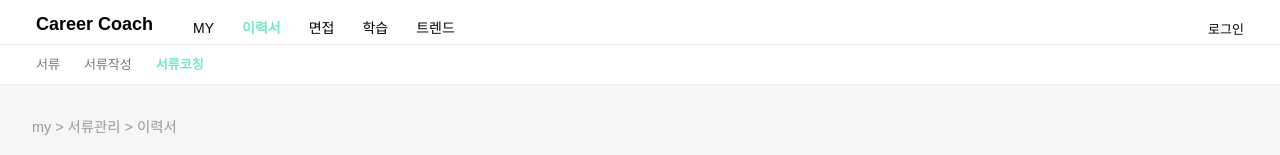
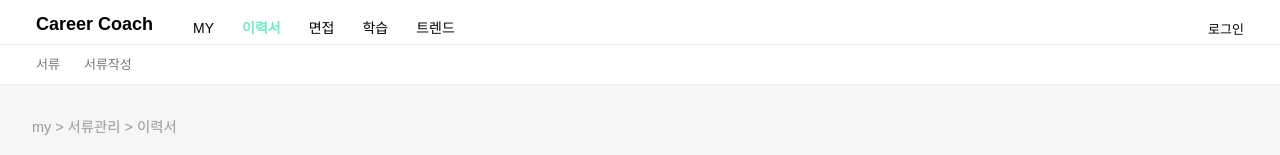
Before and after one commit to llbk-team/llbky-front, a Vue app: page /resume/coach in a window 1280 px wide. Shown: the top 155 px of the page. Built offline with nearby package versions, Linux system fonts and the light colour scheme; a web font is replaced by a local one.

Commit message:
fix: 서류 코칭 헤더 메뉴 삭제함

```diff
--- a/src/components/common/Header.vue
+++ b/src/components/common/Header.vue
@@ -73,7 +73,7 @@ const subMenus = {
   resume: [
     { label: "서류", path: "/resume/list" },
     { label: "서류작성", path: "/resume/write" },
-    { label: "서류코칭", path: "/resume/coach" },
+
 
   ],
   interview: [
```
